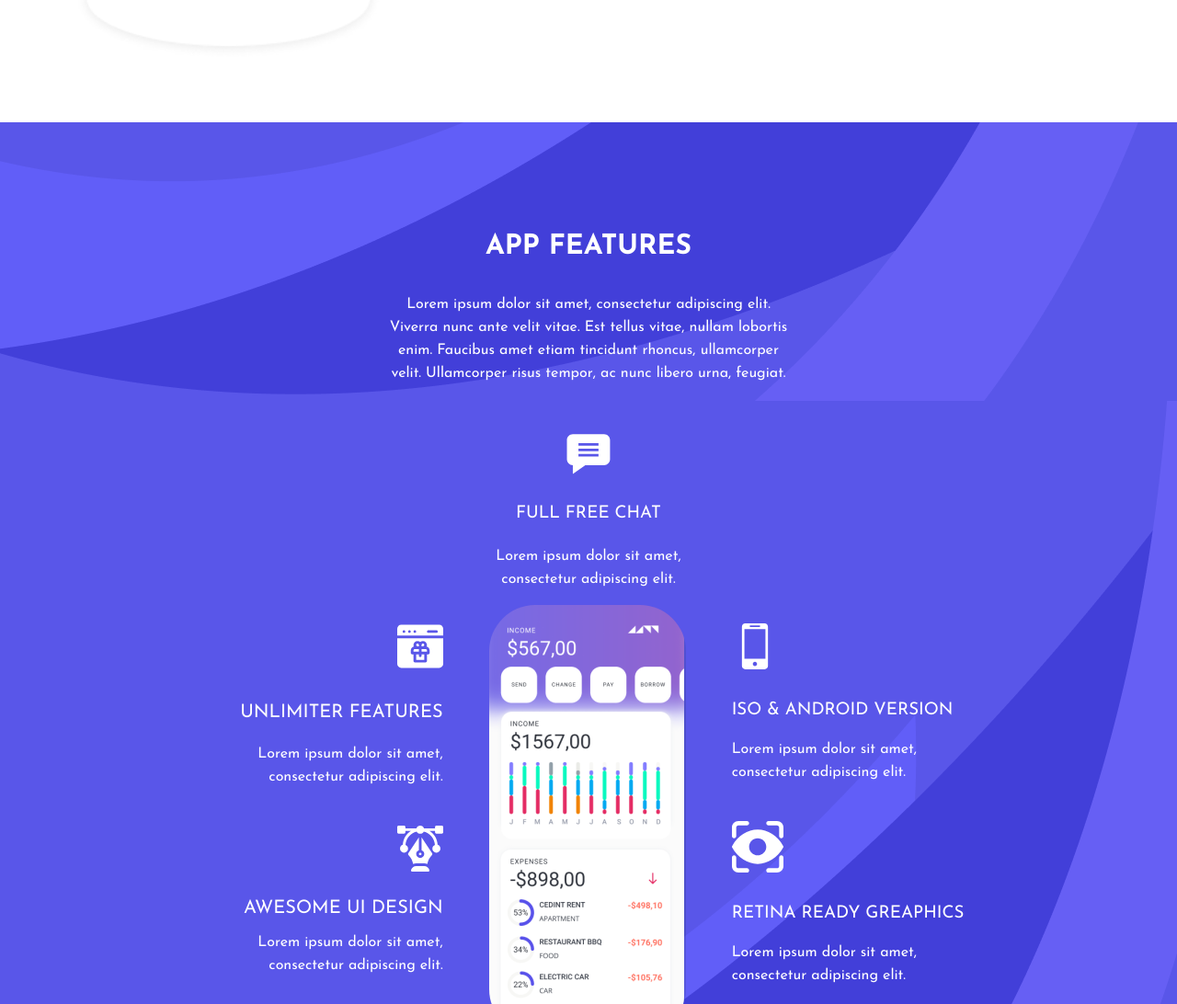
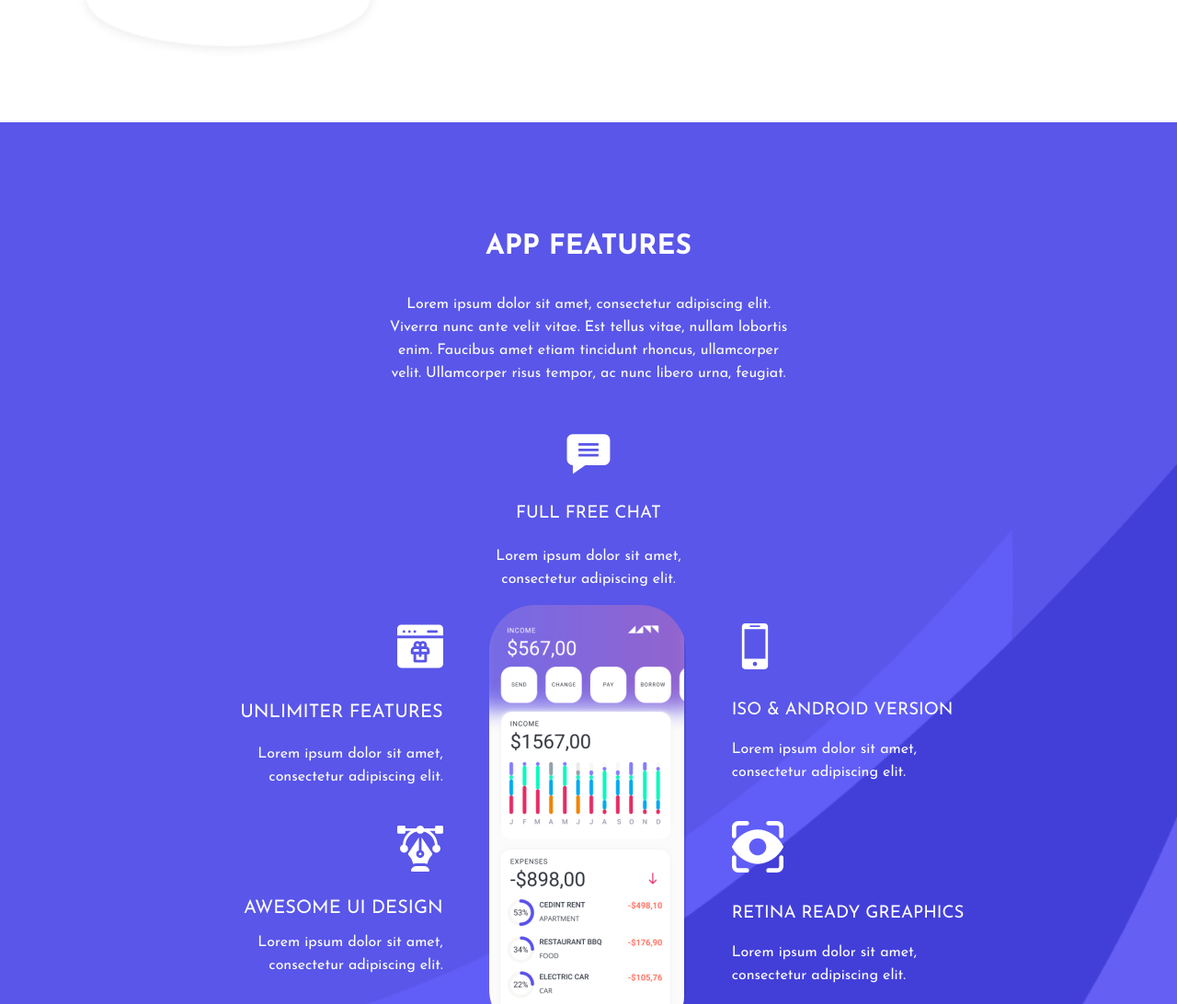
Before and after one commit to tomikorzu/Landing-page, a plain HTML site: page index.html in a window 1280 px wide. Shown: the part 1540-2632 px from the top of the page at 92% size. Drawn offline with Linux system fonts and the light colour scheme.

Commit message:
fix(features): modify background size

```diff
--- a/principal/style.css
+++ b/principal/style.css
@@ -353,7 +353,7 @@ header{
 
 /* FEATURES */
 #features{
-    background: url(../img/bg.png) bottom;
+    background: url(../img/bg.png) bottom / cover no-repeat;
 
 }
 
```
